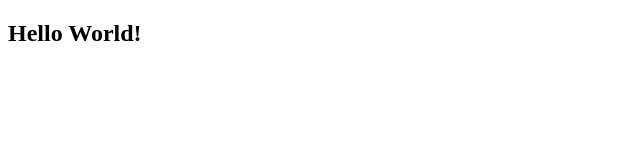
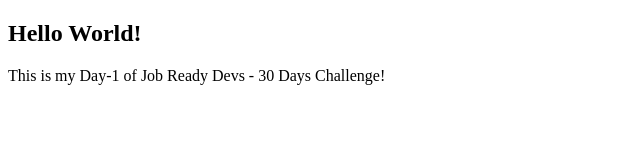
Before and after one commit to Teckas-Technologies-Team/hello-world-John8844, a plain HTML site: page index.html in a window 1280 px wide. Shown: the whole page, without its empty margins (0-640 px from the left). Drawn offline with Linux system fonts and the light colour scheme.

Commit message:
Day-1 assignment done

```diff
--- a/index.html
+++ b/index.html
@@ -8,5 +8,6 @@
  </head>
  <body>
     <h2>Hello World!</h2>
+    <p>This is my Day-1 of Job Ready Devs - 30 Days Challenge!</p>
  </body>
  </html>
```
